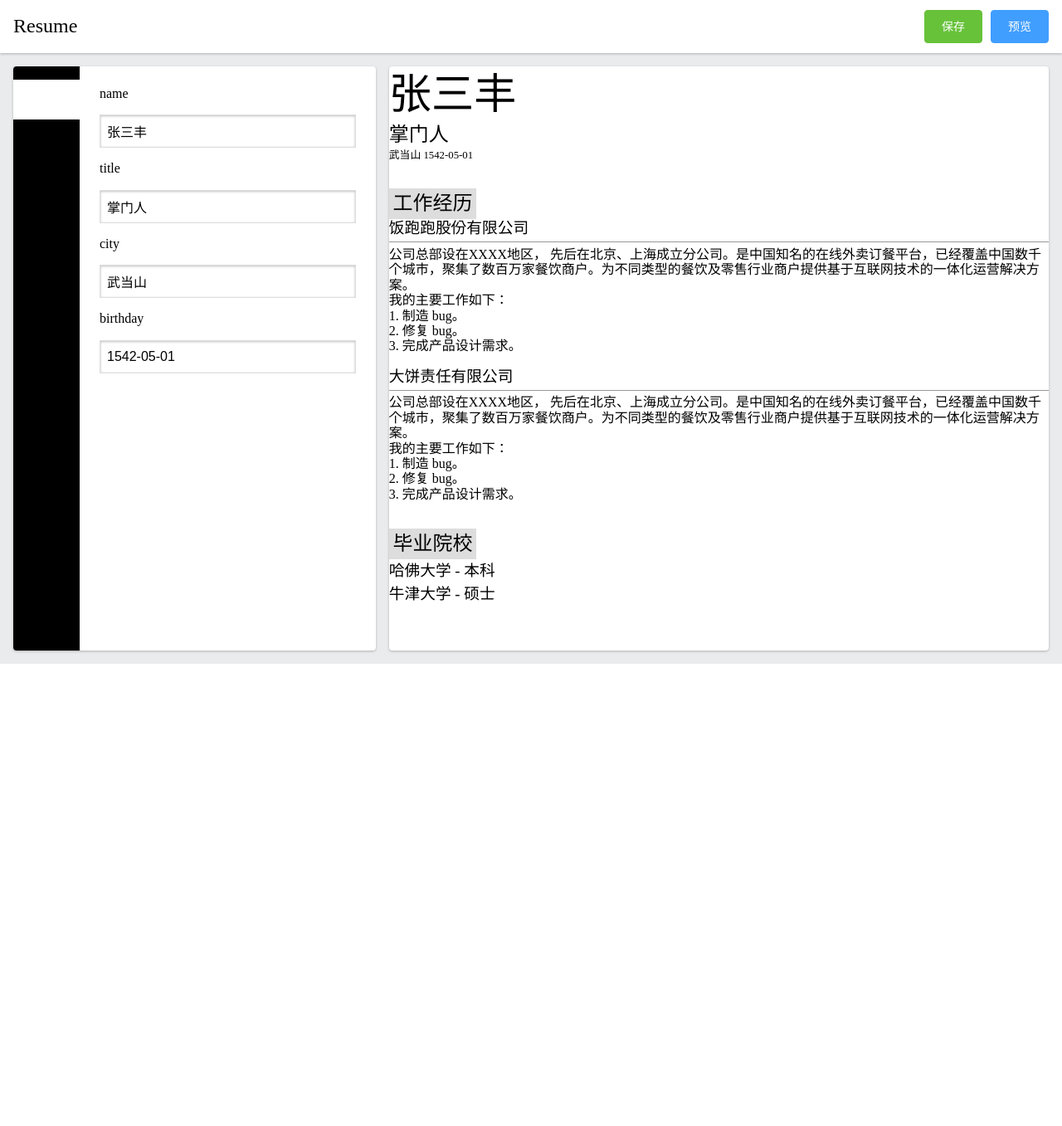
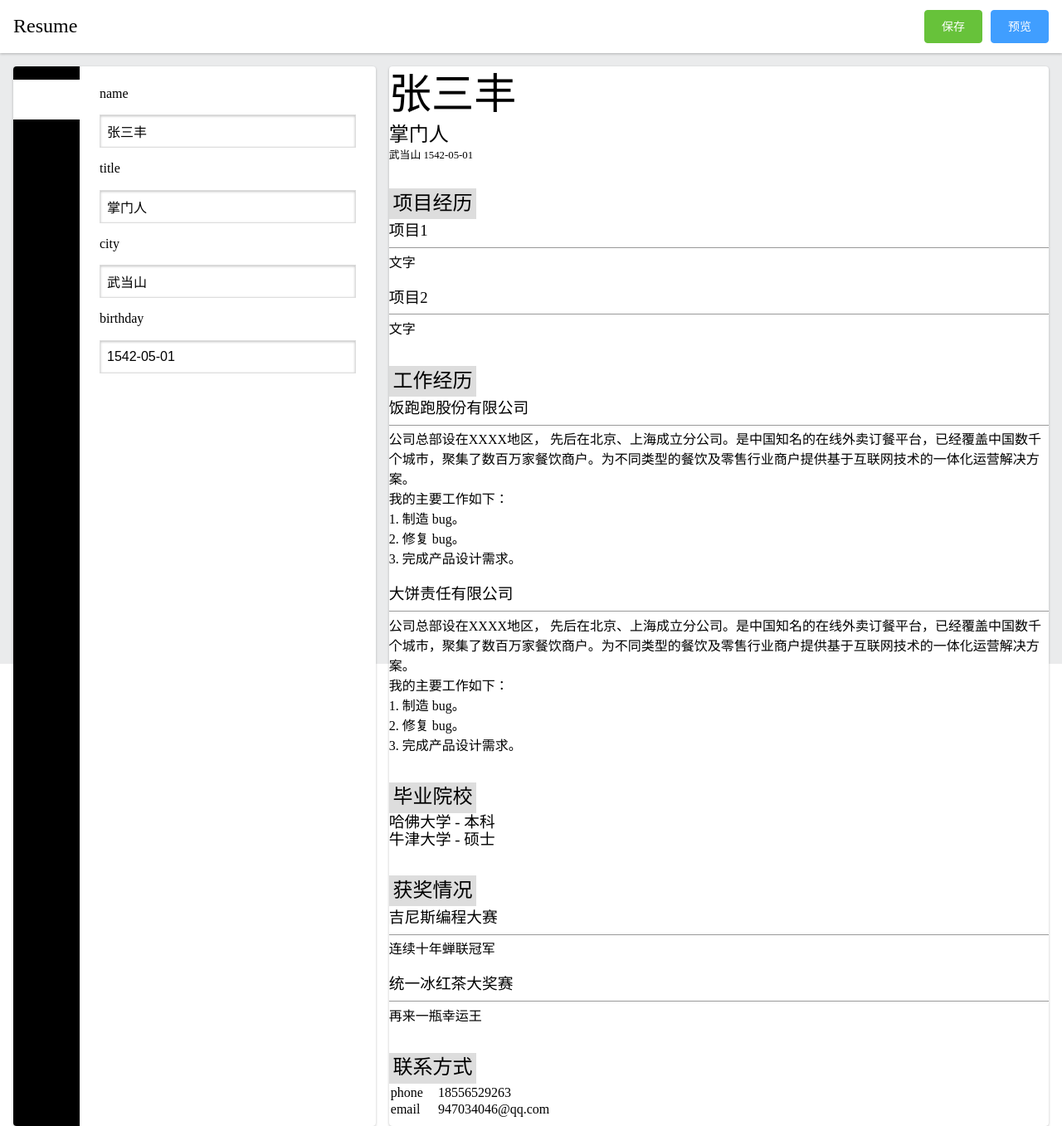
Before and after one commit to wangpeng1994/vue-resume, a Vue app: page / in a window 1280 px wide. Shown: the whole page at 83% size. Before the commit the page ends 800 px from the top, so only its background shows below. Built offline with nearby package versions, Linux system fonts and the light colour scheme.

Commit message:
进一步完成预览区：项目经历、获奖情况 和 联系方式的渲染，并整体调整了顺序，将 项目经历 更靠前

```diff
--- a/src/components/ResumeEditor.vue
+++ b/src/components/ResumeEditor.vue
@@ -41,7 +41,7 @@ export default {
         return this.$store.state.selected
       },
       set(value){
-        return this.$store.commit('switchTab', value) // set时，传入载荷，也就是最新的selected
+        return this.$store.commit('switchTab', value) // 计算属性默认只能 get，而这里UI事件会导致数据变更，所以需要启用 set，同时传入载荷，也就是最新的 selected
       }
     },
     resume(){
@@ -49,9 +49,7 @@ export default {
     },
   },
   methods: {
-    add(){
-      this.$store.commit('increment')
-    }
+
   }
 }
 </script>
--- a/src/components/ResumePreview.vue
+++ b/src/components/ResumePreview.vue
@@ -10,6 +10,16 @@
         <small> {{ resume.profile.city }} </small>
         <small> {{ resume.profile.birthday }} </small>
       </p>
+    </section>
+
+    <section data-name="projects" v-show="resume.projects">
+      <h2>项目经历</h2>
+      <ol>
+        <li v-for="item in resume.projects">
+          <h3> {{ item.name }} </h3>
+          <p v-show="item.content"> {{ item.content }} </p>
+        </li>
+      </ol>
     </section>
 
     <section data-name="workHistory" v-show="resume.workHistory">
@@ -34,9 +44,25 @@
       </ol>
     </section>
 
+    <section data-name="awards" v-show="resume.awards">
+      <h2>获奖情况</h2>
+      <ol>
+        <li v-for="item in resume.awards">
+          <h3> {{ item.name }} </h3>
+          <p v-show="item.content"> {{ item.content }} </p>
+        </li>
+      </ol>
+    </section>
 
-
-
+    <section data-name="contacts" v-show="resume.contacts">
+      <h2>联系方式</h2>
+      <table>
+        <tr v-for="item in resume.contacts">
+          <td> {{ item.contact }} </td>
+          <td v-show="item.content"> {{ item.content }} </td>
+        </tr>
+      </table>
+    </section>
   </div>
 </template>
 
@@ -58,7 +84,7 @@ export default {
     background:#fff;
     box-shadow:0 1px 3px 0 rgba(0,0,0,0.25);
     border-radius: 4px;
-    overflow-Y: auto;
+    overflow: auto;
     * {
       box-sizing: border-box;
       font-weight: normal;
@@ -81,7 +107,9 @@ export default {
         font-size: 3.2em;
       }
     }
-    section[data-name="workHistory"] {
+    section[data-name="projects"],
+    section[data-name="workHistory"],
+    section[data-name="awards"] {
       li + li { margin-top: 1em; }
       li {
         h3 {
@@ -89,11 +117,11 @@ export default {
           padding-bottom: .3em;
           margin-bottom: .3em;
         }
+        line-height: 1.5;
       }
     }
-    section[data-name="education"] {
-      li { line-height: 1.5; }
+    section[data-name="contacts"] {
+      td:first-child { padding-right: 1em; }
     }
-
   }
 </style>
--- a/src/store/index.js
+++ b/src/store/index.js
@@ -9,11 +9,11 @@ export default new Vuex.Store({
     resume: {
       config: [
         { field: 'profile', icon: 'id' },
+        { field: 'projects', icon: 'folder' },
         { field: 'workHistory', icon: 'work' },
         { field: 'education', icon: 'hat' },
-        { field: 'projects', icon: 'folder' },
         { field: 'awards', icon: 'cup' },
-        { field: 'contacts', icon: 'phone' },
+        { field: 'contacts', icon: 'phone' }
       ],
       profile: {
         name: '张三丰',
@@ -22,6 +22,10 @@ export default new Vuex.Store({
         birthday: '1542-05-01'
 
       },
+      projects: [
+        { name: '项目1', content: '文字' },
+        { name: '项目2', content: '文字' }
+      ],
       workHistory: [
         {
           company: '饭跑跑股份有限公司', content: `公司总部设在XXXX地区， 先后在北京、上海成立分公司。是中国知名的在线外卖订餐平台，已经覆盖中国数千个城市，聚集了数百万家餐饮商户。为不同类型的餐饮及零售行业商户提供基于互联网技术的一体化运营解决方案。
@@ -42,17 +46,13 @@ export default new Vuex.Store({
         { school: '哈佛大学', content: '本科' },
         { school: '牛津大学', content: '硕士' }
       ],
-      projects: [
-        { name: '项目1', content: '文字' },
-        { name: '项目2', content: '文字' }
-      ],
       awards: [
-        { name: '获奖1', content: '文字' },
-        { name: '获奖2', content: '文字' }
+        { name: '吉尼斯编程大赛', content: '连续十年蝉联冠军' },
+        { name: '统一冰红茶大奖赛', content: '再来一瓶幸运王' }
       ],
       contacts: [
         { contact: 'phone', content: '18556529263' },
-        { contact: '邮箱', content: '947034046@qq.com' },
+        { contact: 'email', content: '947034046@qq.com' },
       ]
     }
   },
```
